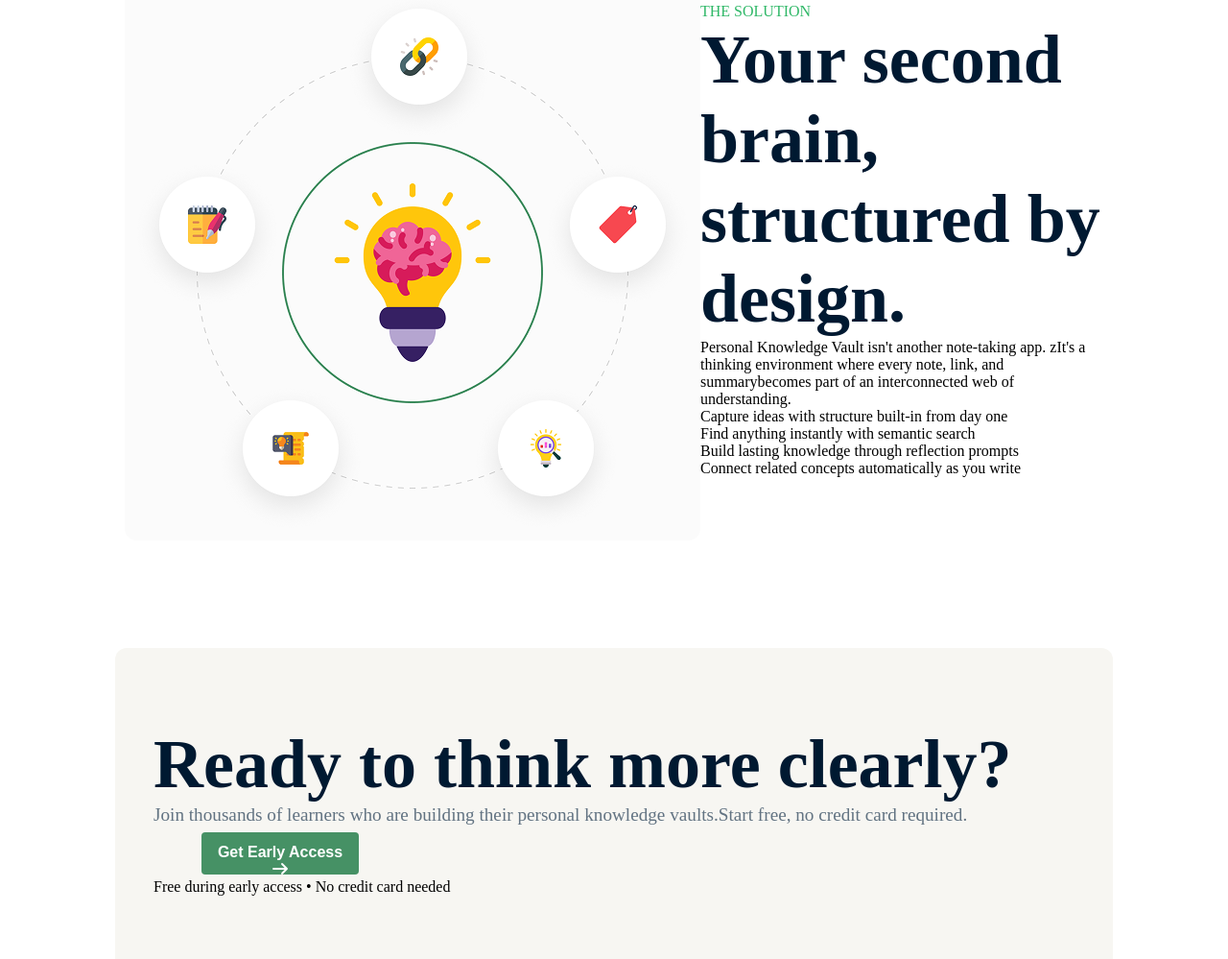
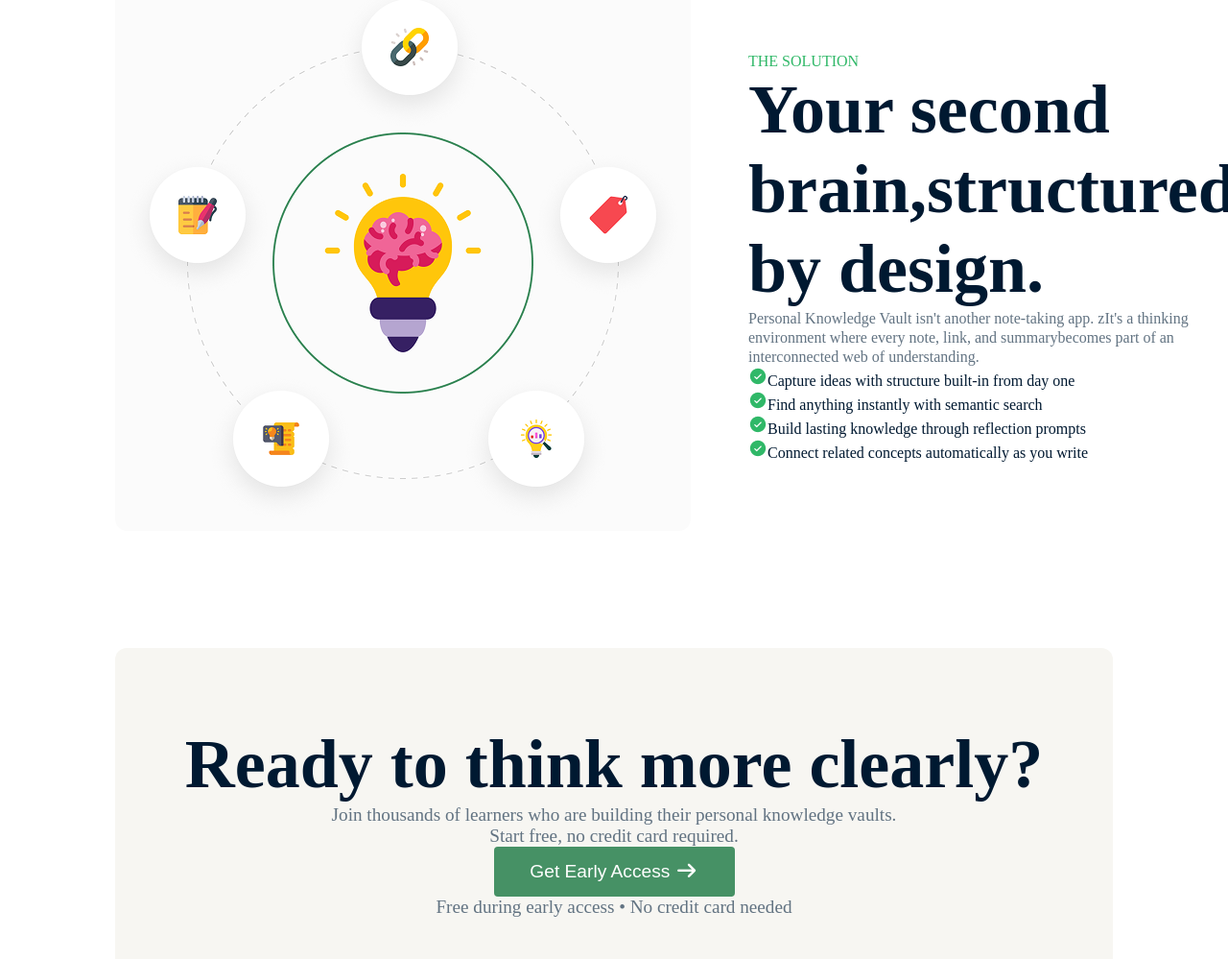
Before and after one commit to AIMINTU/B13-A01, a plain HTML site: page index.html in a window 1280 px wide. Shown: the part 1381-2380 px from the top of the page at 96% size. Drawn offline with Linux system fonts and the light colour scheme.

Commit message:
Brain section finish

```diff
--- a/assign-01.css
+++ b/assign-01.css
@@ -28,6 +28,7 @@
 
     list-style-type: none;
     display: flex;
+    align-items: center;
 
 }
 .li-content{
@@ -45,7 +46,8 @@
     font-weight: bold;
     color: #001931;
     justify-content: space-around;
-    padding: 20px 20px;
+    padding: 40px;
+
 }
 
 .btn{
@@ -59,7 +61,9 @@
     border: none;
     padding: 12px 16px 12px 16px;
     text-align: center;
-    margin-left: 50px;
+    margin-bottom: 5px;
+
+
 
 
 }
@@ -139,7 +143,9 @@
     height: 52px;
     font-size: 16px;
     padding: 12px 16px;
-    color: #001931;
+    background-color: #001931;
+
+    color:#FFFFFF;
 
 
 
@@ -195,8 +201,8 @@
 }
 .second-brainitem{
     display: flex;
-    justify-content: center;
-    padding: 10px;
+    justify-content: space-between;
+
 
 }
 
@@ -210,24 +216,39 @@
     max-width: 700px;
     height: 396px;
     gap: 40px;
-    margin-top: 40px;
+    padding: 102px 0px 102px 60px;
+
+
 }
 .para1{
+    margin-top: inherit;
+
     color: #30B868;
     font-size: 16px;
     font-weight: 500px;
+}
+.para2{
+
+    font-weight: 400px;
+    color: #627382;
+    gap: 16px;
+    line-height: 20px;
 }
 .paragrap-item{
     max-width: 700px;
     height: 228px;
     gap: 16px;
+
 }
+.paragrap-item p{
 
-.tick{
-    background-color: #30B868;
+    font-weight: 500px;
+    line-height: 20px;
+    color: #001931;
 }
-
-
+.img-check{
+    align-items: center;
+}
 
 /* ready section start */
 #ready{
@@ -254,17 +275,45 @@
     align-items: center;
 
 }
+.mama{
+    font-weight: 700px;
+    color: #001931;
+
+}
+
+
 .text1{
     font-weight: 700px;
     color: #001931;
+    text-align: center;
+
 
 
 }
 .text{
     color: #627382;
     font-size: larger;
+    text-align: center;
+
 }
+.btn3{
+    width: 251px;
+    height: 52px;
+    border-radius: 4px;
+    color: white;
+    font-size: larger;
+    padding: 1px,#469165;
+    background-color: #469165;
+    gap: 10px;
+    border: #30B868;
+    place-items: center;
 
+}
+.ready-second{
+    text-align: center;
+    padding-top: 15px;
+
+}
 
 /* footer start */
 #footer{
@@ -306,6 +355,7 @@
 
     color: #FFFFFF;
     text-align: center;
+    margin-top: 60px;
 
 
 }
--- a/index.html
+++ b/index.html
@@ -95,22 +95,23 @@
                     </div>
                     <div class="secondbrain-secondcontainer">
                         <p class="para1">THE SOLUTION</p>
-                        <h1 class="text1">Your second brain, structured by design.</h1>
-                        <p>Personal Knowledge Vault isn't another note-taking app. zIt's a thinking environment where
+                        <h1 class="mama">Your second brain,structured by design.</h1>
+                        <p class="para2">Personal Knowledge Vault isn't another note-taking app. zIt's a thinking
+                            environment where
                             every
                             note, link, and summarybecomes part of an interconnected web of understanding.</p>
                         <div class="paragrap-item">
-                            <p><i class="tc" class="fa-solid fa-check"></i>Capture ideas with structure built-in from
-                                day
-                                one
+                            <p><img class="img-check" src="./images/CheckCircle.png" alt="">Capture ideas with structure
+                                built-in from day one </p>
+                            <p><img class="img-check" src="./images/CheckCircle.png" alt="">Find anything instantly with
+                                semantic search
                             </p>
-                            <p><i class="tc" class="fa-solid fa-check"></i>Find anything instantly with semantic search
-                            </p>
-                            <p><i class="tc" class="fa-solid fa-check"></i>Build lasting knowledge through reflection
+                            <p> <img class="img-check" src="./images/CheckCircle.png" alt="">Build lasting knowledge
+                                through reflection
                                 prompts
                             </p>
-                            <p>Connect related concepts automatically as you
-                                write</p>
+                            <p><img class="img-check" src="./images/CheckCircle.png" alt="">Connect related concepts
+                                automatically as you write</p>
                         </div>
 
                     </div>
@@ -123,15 +124,16 @@
             <div class="ready-content">
                 <div class="ready-item">
                     <h1 class="text1">Ready to think more clearly?</h1>
-                    <p class="text">Join thousands of learners who are building their personal knowledge vaults.Start
-                        free, no credit card required.</p>
+                    <p class="text">Join thousands of learners who are building their personal knowledge vaults.
+                        <br>Start free, no credit card required.</p>
                 </div>
                 <div class="ready-second">
-                    <a href=""><button class="btn">Get Early Access <i class="fa-solid fa-arrow-right"></i></button></a>
-                    <p>Free during early access • No credit card needed</p>
+                    <button class="btn3">Get Early Access <i class="fa-solid fa-arrow-right"></i></button>
+                </div>
+                <p class="text">Free during early access • No credit card needed</p>
 
 
-                </div>
+
 
             </div>
 
```
